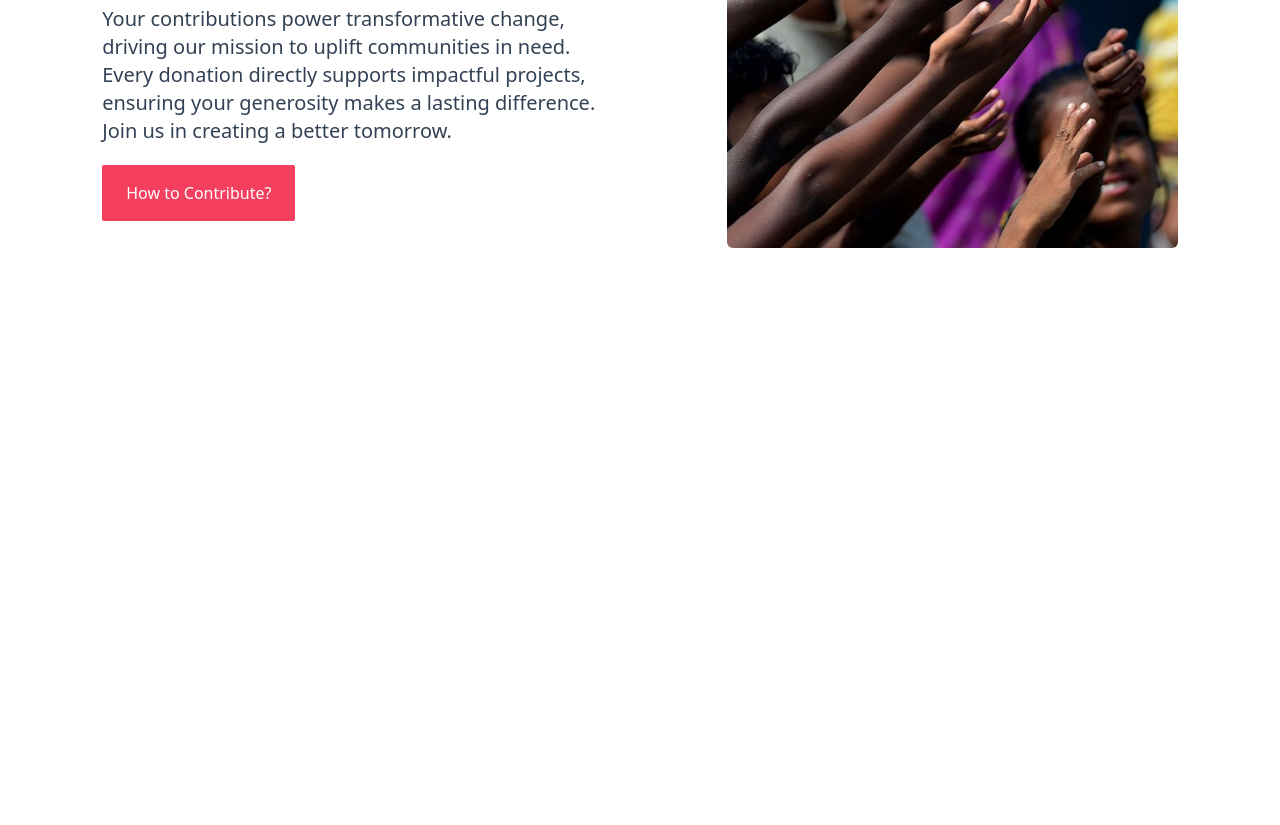
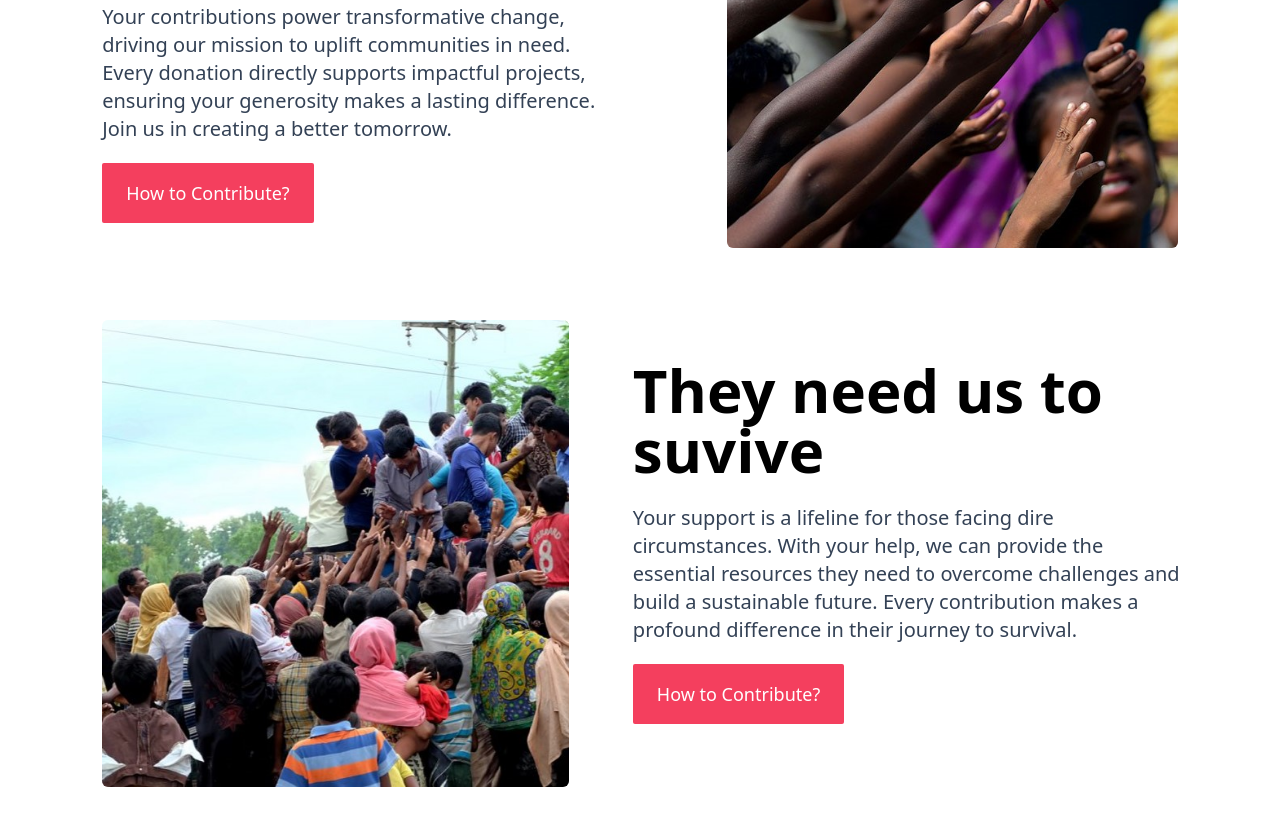
Before and after one commit to hsrokon/DonateToday-PH, a website: page index.html in a window 1280 px wide. Shown: the part 2410-3235 px from the top of the page. Before the commit the page ends 2818 px from the top, so only its background shows below. Drawn offline with Linux system fonts and the light colour scheme.

Commit message:
section3 part 2 completed

```diff
--- a/index.html
+++ b/index.html
@@ -55,16 +55,27 @@
       </section>
       <!-- section3 -->
        <section class="mt-14 md:mt-20 w-11/12 mx-auto">
-        <div class="lg:w-11/12  mx-auto flex flex-col lg:flex-row items-center">
+        <div class="lg:w-11/12 mx-auto flex flex-col lg:flex-row items-center">
             <div class="w-11/12 xl:w-9/12 md:ml-[4rem] lg:ml-0 mx-auto">
                 <h1 class="font-bold text-3xl md:text-4xl lg:text-5xl xl:text-6xl md:w-10/12">Their lives depend on your donation</h1>
-                <p class="mt-5 md:mt-6 text-xs text-slate-700 md:text-base xl:text-xl md:w-10/12">Your contributions power transformative change, driving our mission to uplift communities in need. Every donation directly supports impactful projects, ensuring your generosity makes a lasting difference. Join us in creating a better tomorrow.</span> </p>
-                <button class="mt-5 bg-rose-500 text-white py-2 px-4 lg:py-4 lg:px-6 rounded-sm hover:bg-rose-700 hover:scale-105">How to Contribute?</button>
+                <p class="mt-5 md:mt-6 text-xs text-slate-700 md:text-base xl:text-xl md:w-10/12">Your contributions power transformative change, driving our mission to uplift communities in need. Every donation directly supports impactful projects, ensuring your generosity makes a lasting difference. Join us in creating a better tomorrow.</p>
+                <button class="mt-5 bg-rose-500 text-white xl:text-lg py-2 px-4 lg:py-4 lg:px-6 rounded-sm hover:bg-rose-700 hover:scale-105">How to Contribute?</button>
             </div>
             <div>
                 <img class="rounded-md mt-6" src="images/1donation.jpg" alt="">
             </div>
         </div>
+        <!-- ---- -->
+        <div class="lg:w-11/12 mt-12 mx-auto flex flex-col lg:flex-row items-center">
+            <div class="w-11/12 xl:w-9/12 md:ml-[4rem] lg:-mr-28 mx-auto lg:order-2">
+                <h1 class="font-bold text-3xl md:text-4xl lg:text-5xl xl:text-6xl md:w-10/12">They need us to suvive</h1>
+                <p class="mt-5 md:mt-6 text-xs text-slate-700 md:text-base xl:text-xl md:w-10/12">Your support is a lifeline for those facing dire circumstances. With your help, we can provide the essential resources they need to overcome challenges and build a sustainable future. Every contribution makes a profound difference in their journey to survival.</p>
+                <button class="mt-5 bg-rose-500 text-white xl:text-lg py-2 px-4 lg:py-4 lg:px-6 rounded-sm hover:bg-rose-700 hover:scale-105">How to Contribute?</button>
+            </div>
+            <div class="mt-6 lg:order-1">
+                <img class="rounded-md " src="images/2donation.jpg" alt="">
+            </div>
+        </div>
        </section>
 </body>
 </html>
```
Also changed, not shown: src/output.css.
